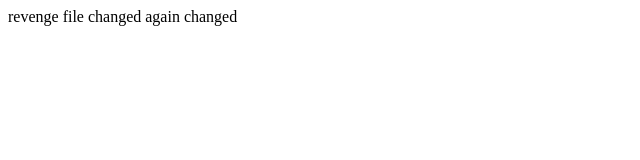
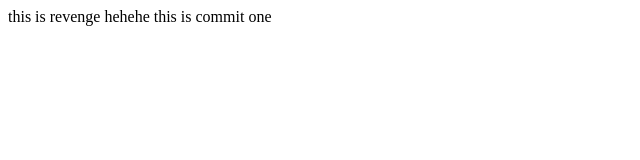
Before and after one commit to shahneel169/for-practice, a plain HTML site: page revenge.html in a window 1280 px wide. Shown: the full height of the page, 0-640 px from the left. Drawn offline with Linux system fonts and the light colour scheme.

Commit message:
commit no2

```diff
--- a/revenge.html
+++ b/revenge.html
@@ -5,7 +5,8 @@
     <title></title>
   </head>
   <body>
-    revenge file changed
-    again changed
+    this is revenge
+    hehehe
+    this is commit one
   </body>
 </html>
```
